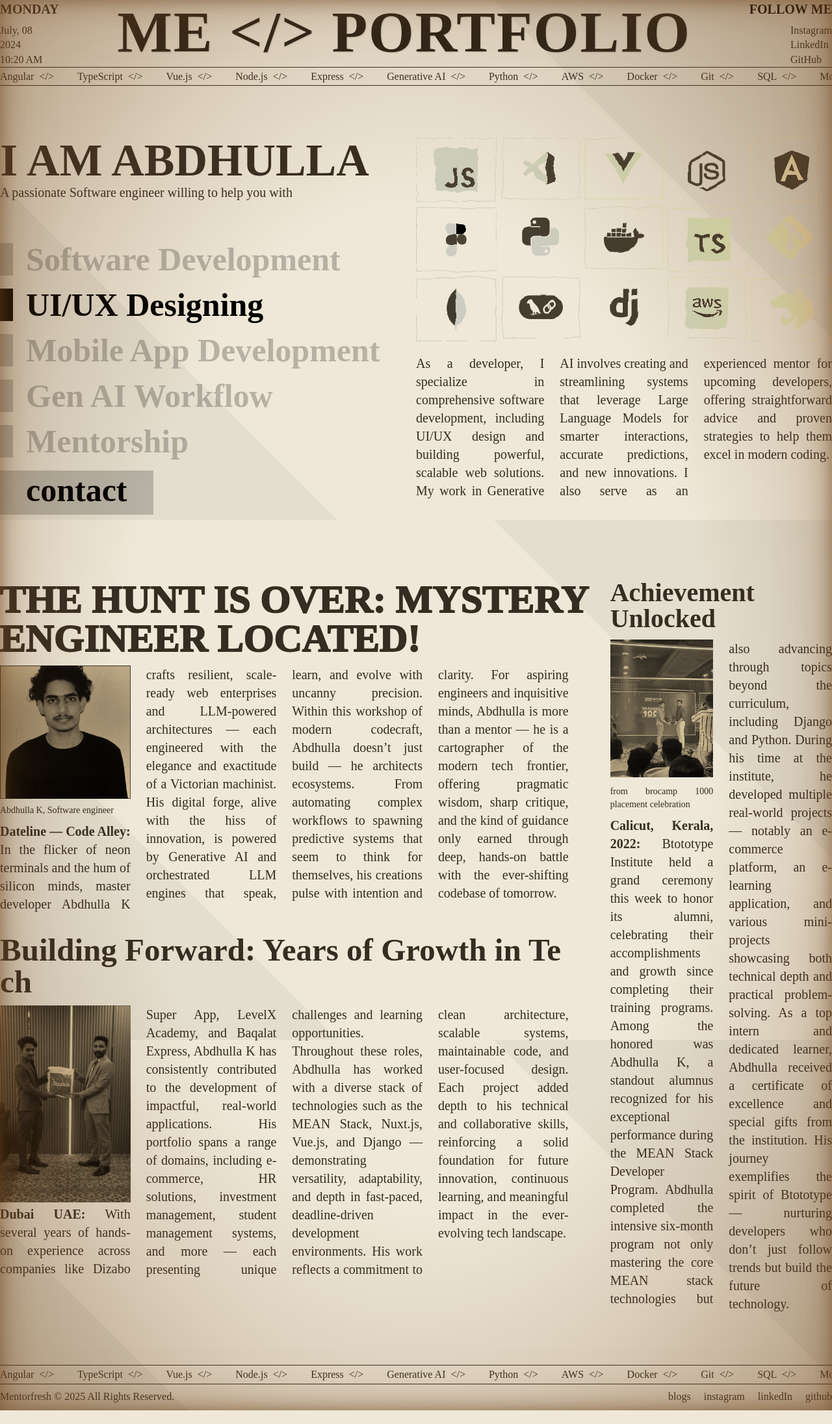
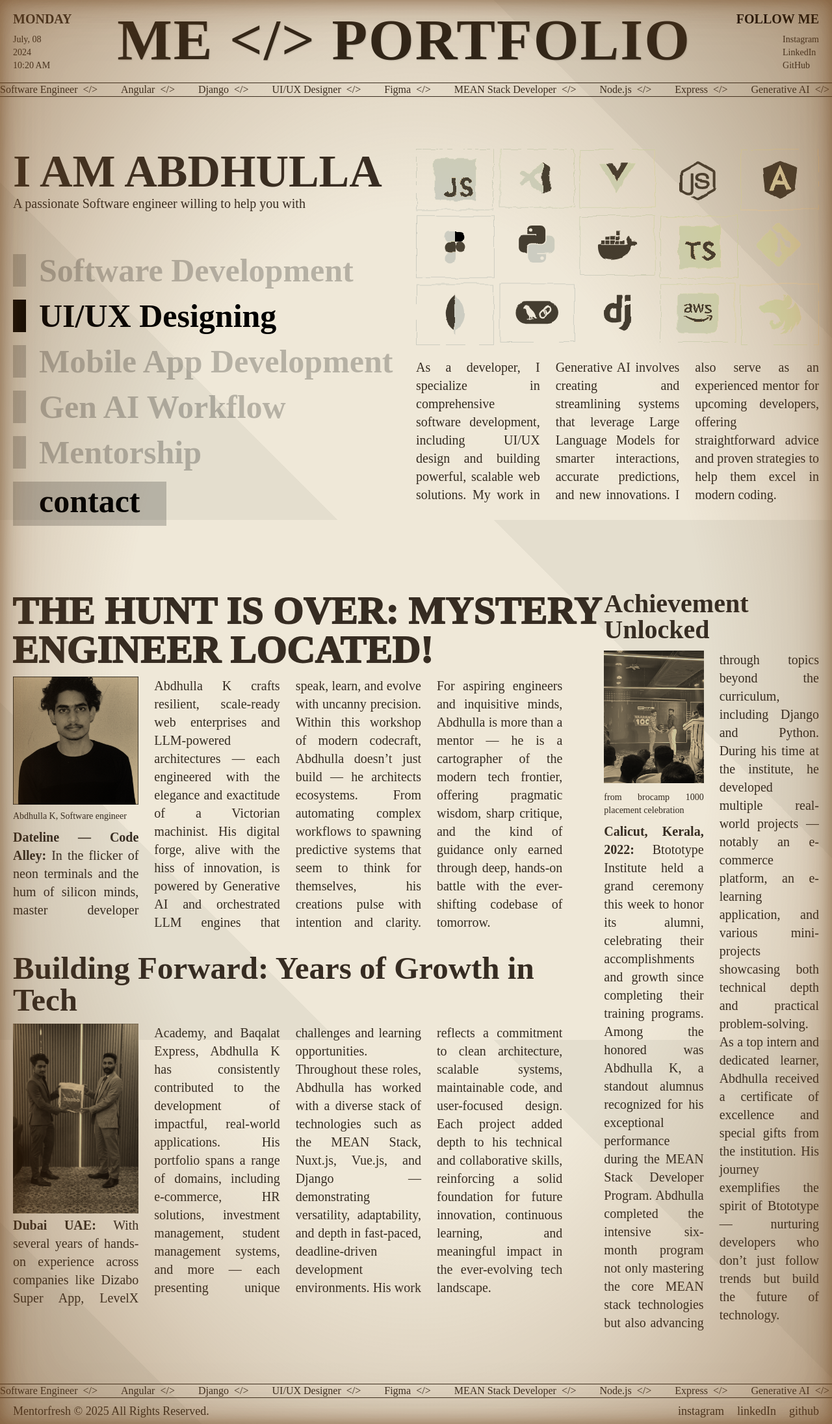
Before and after one commit to abdhulla-k/PORTFOLIO, an Angular app: page /home in a window 1280 px wide. Shown: the whole page at 65% size. Before the commit the page ends 2170 px from the top, so only its background shows below. Built offline with nearby package versions, Linux system fonts and the light colour scheme; a web font is replaced by a local one.

Commit message:
made header and footer responsive

```diff
--- a/src/app/layouts/section-layout/section-layout.component.html
+++ b/src/app/layouts/section-layout/section-layout.component.html
@@ -1,4 +1,4 @@
-<div class="flex flex-col justify-center items-center bg-transparent">
+<div class="flex flex-col justify-center items-center bg-transparent px-5">
   <div class="max-w-max-limit w-full overflow-hidden">
     <ng-content></ng-content>
   </div>
--- a/src/app/shared/components/footer/footer.component.html
+++ b/src/app/shared/components/footer/footer.component.html
@@ -1,11 +1,15 @@
 <app-section-layout>
-  <div class="w-full flex gap-5 justify-between items-center min-h-10">
-    <p>Mentorfresh © 2025 All Rights Reserved.</p>
-    <div class="flex gap-5 justify-center items-center">
-      <p>blogs</p>
-      <p>instagram</p>
-      <p>linkedIn</p>
-      <p>github</p>
+  <div
+    class="w-full flex flex-col sm:flex-row gap-0 md:gap-5 justify-start sm:justify-between items-center min-h-10"
+  >
+    <p class="text-sm sm:text-md lg:text-lg">
+      Mentorfresh © 2025 All Rights Reserved.
+    </p>
+    <div class="flex glex-col gap-5 justify-center items-center">
+      <!-- <p>bltext-sm sm:text-mdogs</p> -->
+      <p class="text-sm sm:text-md lg:text-lg">instagram</p>
+      <p class="text-sm sm:text-md lg:text-lg">linkedIn</p>
+      <p class="text-sm sm:text-md lg:text-lg">github</p>
     </div>
   </div>
 </app-section-layout>
--- a/src/app/shared/components/header/header.component.html
+++ b/src/app/shared/components/header/header.component.html
@@ -1,34 +1,40 @@
 <app-section-layout>
-  <div class="flex w-full justify-between gap-5 items-center">
-    <div class="flex flex-col gap-2 items-start text-start">
-      <p class="font-judson font-bold text-xl uppercase">
+  <div
+    class="flex w-full justify-center lg:justify-between gap-5 items-center pt-2 md:py-3 2xl:py-0"
+  >
+    <div class="hidden lg:flex flex-col gap-2 items-start text-start">
+      <p class="font-judson font-bold xl:text-xl uppercase">
         {{ currentDateTime.day }}
       </p>
 
       <div class="flex flex-col text-md font-judson leading-[140%]">
-        <p class="font-judson text-md">
+        <p class="font-judson text-sm xl:text-md">
           {{ currentDateTime.month }}, {{ currentDateTime.date }}
         </p>
-        <p class="font-judson text-md">{{ currentDateTime.year }}</p>
-        <p class="font-judson text-md">{{ currentDateTime.time }}</p>
+        <p class="font-judson text-sm xl:text-md">
+          {{ currentDateTime.year }}
+        </p>
+        <p class="font-judson text-sm xl:text-md">
+          {{ currentDateTime.time }}
+        </p>
       </div>
     </div>
 
     <h1
-      class="font-judson font-bold text-[7vw] 2xl:text-[120px] min-[3000px]:text-[180px] main-title"
+      class="font-judson font-bold text-2xl min-[350px]:text-3xl sm:text-[7vw] 2xl:text-[120px] min-[3000px]:text-[180px] main-title"
     >
       ME&nbsp;&lt;/&gt;&nbsp;PORTFOLIO
     </h1>
 
-    <div class="flex flex-col gap-2 items-end text-end">
-      <p class="font-judson font-bold text-xl uppercase text-black">
+    <div class="hidden lg:flex flex-col gap-2 items-end text-end">
+      <p class="font-judson font-bold xl:text-xl uppercase text-black">
         Follow&nbsp;me
       </p>
 
       <div class="flex flex-col text-md font-judson leading-[140%]">
-        <p class="font-judson text-md">Instagram</p>
-        <p class="font-judson text-md">LinkedIn</p>
-        <p class="font-judson text-md">GitHub</p>
+        <p class="font-judson text-sm xl:text-md">Instagram</p>
+        <p class="font-judson text-sm xl:text-md">LinkedIn</p>
+        <p class="font-judson text-sm xl:text-md">GitHub</p>
       </div>
     </div>
   </div>
--- a/src/app/shared/components/infinit-scroll-x/infinit-scroll-x.component.html
+++ b/src/app/shared/components/infinit-scroll-x/infinit-scroll-x.component.html
@@ -1,12 +1,14 @@
 <div class="w-full border-y overflow-hidden">
   <div class="scroller">
-    <ul class="tag-list scroller_inner flex gap-8">
+    <ul class="tag-list scroller_inner flex gap-5 lg:gap-8">
       @for (item of items; track $index) {
       <li class="font-judson leading-[170%] whitespace-nowrap">
-        {{ item }}
-        <ng-container *ngIf="$index < items.length - 1">
-          &nbsp;&lt;/&gt;&nbsp;
-        </ng-container>
+        <p class="text-[12px] leading-[125%] md:text-base">
+          {{ item }}
+          <ng-container *ngIf="$index < items.length - 1">
+            &nbsp;&lt;/&gt;&nbsp;
+          </ng-container>
+        </p>
       </li>
       }
     </ul>
--- a/src/app/shared/components/infinit-scroll-x/infinit-scroll-x.component.ts
+++ b/src/app/shared/components/infinit-scroll-x/infinit-scroll-x.component.ts
@@ -10,12 +10,8 @@ import { CommonModule } from '@angular/common'; // Required for @for (or ngFor)
 })
 export class InfinitScrollXComponent implements OnInit, AfterViewInit {
     @Input() items: string[] = [
-        'Angular', 'TypeScript', 'Vue.js', 'Node.js', 'Express',
-        'Generative AI', 'Python', 'AWS', 'Docker', 'Git',
-        'SQL', 'MongoDB', 'Product Development', 'System Design', 'CI/CD',
-        'Angular', 'TypeScript', 'Vue.js', 'Node.js', 'Express',
-        'Generative AI', 'Python', 'AWS', 'Docker', 'Git',
-        'SQL', 'MongoDB', 'Product Development', 'System Design', 'CI/CD'
+        'Software Engineer', 'Angular', 'Django', 'UI/UX Designer', 'Figma', 'MEAN Stack Developer', 'Node.js', 'Express',
+        'Generative AI', 'Python', 'LangChain', 'AWS', 'Docker', 'Git', 'Nuxt.js', 'Full Stack Developer'
     ];
     @Input() duration: number = 20; // Animation duration in seconds (adjust for speed)
     @Input() itemGap: string = '1rem'; // Gap between items, e.g., '1rem', '20px'
```
